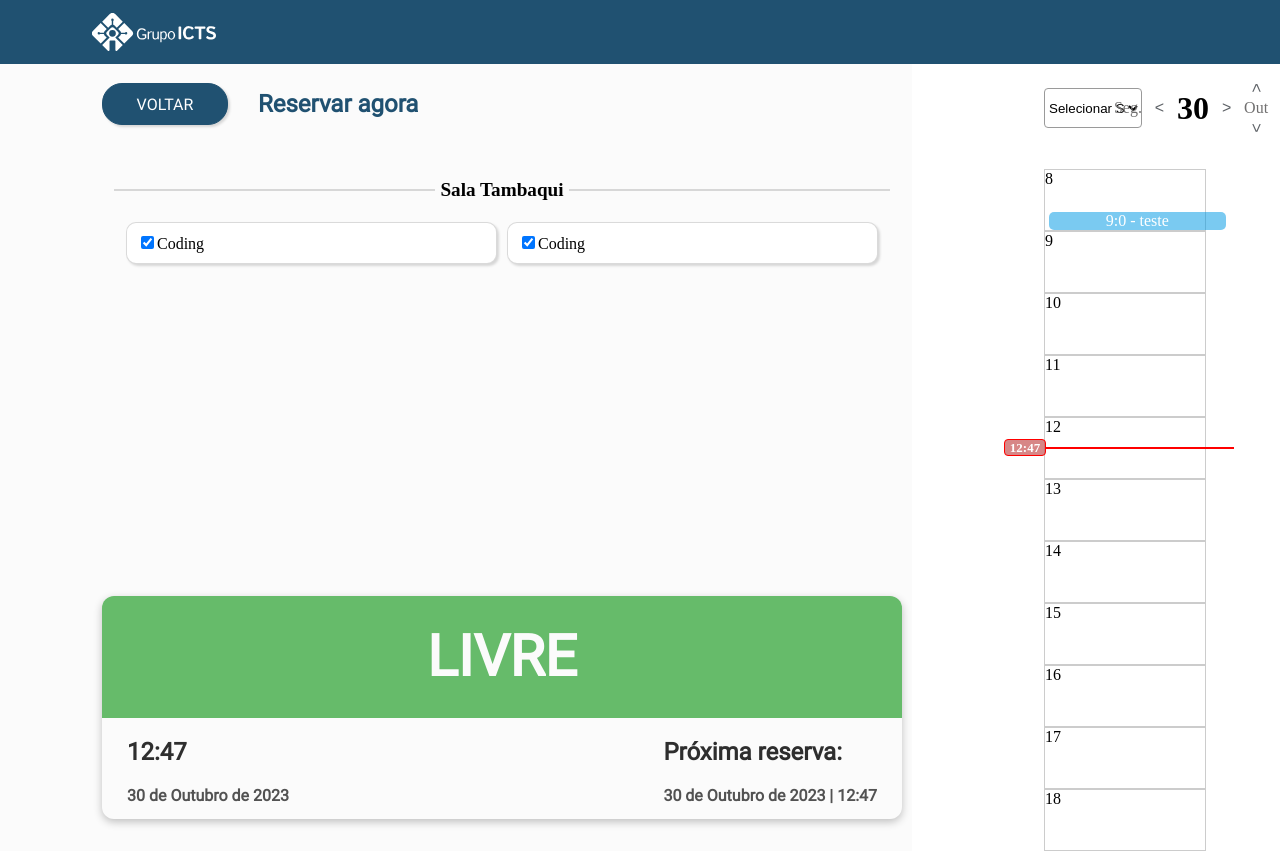
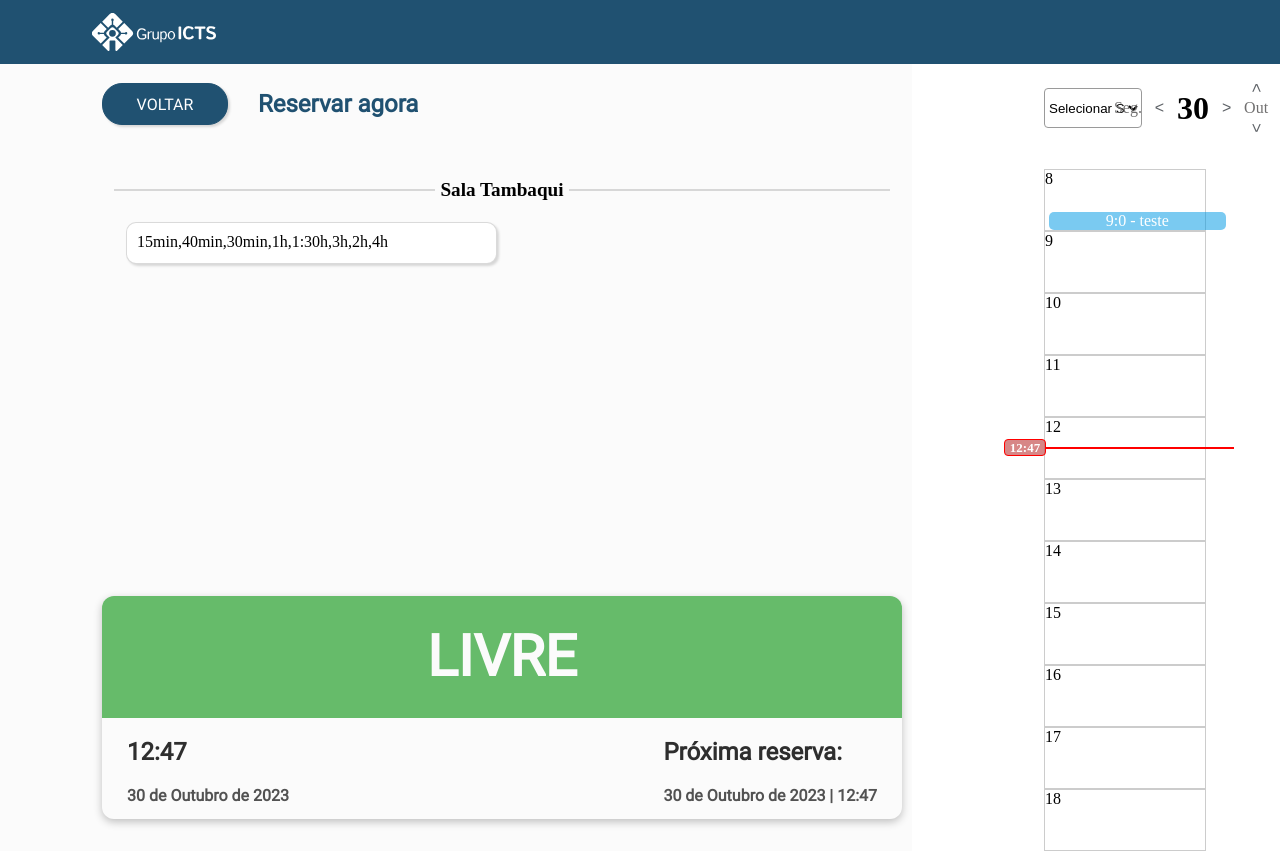
Before and after one commit to DeangellyFigueiredo/agendamento, an Angular app: page / in a window 1280 px wide. Built offline with nearby package versions, Linux system fonts and the light colour scheme.

Commit message:
calendar

```diff
--- a/src/app/options/options.component.html
+++ b/src/app/options/options.component.html
@@ -26,12 +26,7 @@
       <fieldset class="box">
         <legend class="legend">Sala Tambaqui</legend>
         <div class="inputOptions" id="Options" >
-          <input type="checkbox" id="coding" name="interest" value="coding" checked />
-          <label for="coding">Coding</label>
-        </div>
-        <div class="inputOptions">
-          <input type="checkbox" id="coding" name="interest" value="coding" checked />
-          <label for="coding">Coding</label>
+          {{selectedHours}}
         </div>
       </fieldset>
     </div>
--- a/src/app/options/options.component.ts
+++ b/src/app/options/options.component.ts
@@ -17,8 +17,8 @@ export class OptionsComponent implements OnInit {
   display = false;
 
   createCheckbox() {
-    console.log(new Date().toUTCString())
     var checkboxContainer = document.getElementById('Options');
+
     this.selectedHours.forEach((hour)=> {
       var checkbox = document.createElement("input");
       checkbox.type = "checkbox";
@@ -28,6 +28,7 @@ export class OptionsComponent implements OnInit {
       var label = document.createElement("label");
       label.appendChild(checkbox);
       label.appendChild(document.createTextNode(hour));
+
       if(checkboxContainer){
         checkboxContainer.appendChild(label);
       }
@@ -49,4 +50,5 @@ export class OptionsComponent implements OnInit {
     this.display = this.displayService.display;
     this.createCheckbox()
   }
+
 }
```
